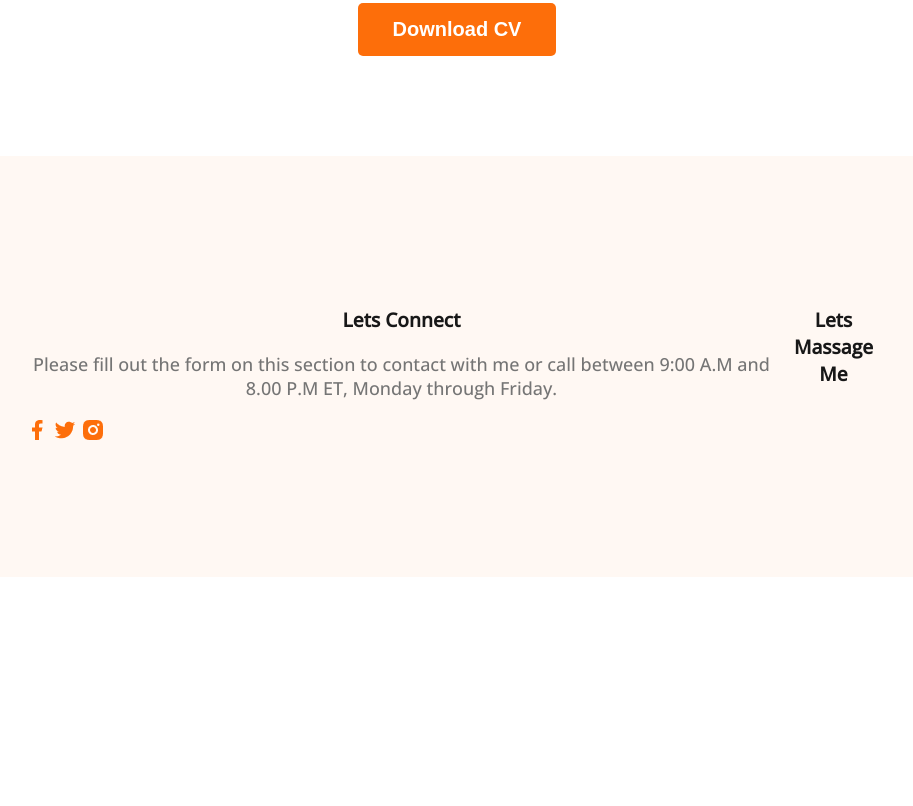
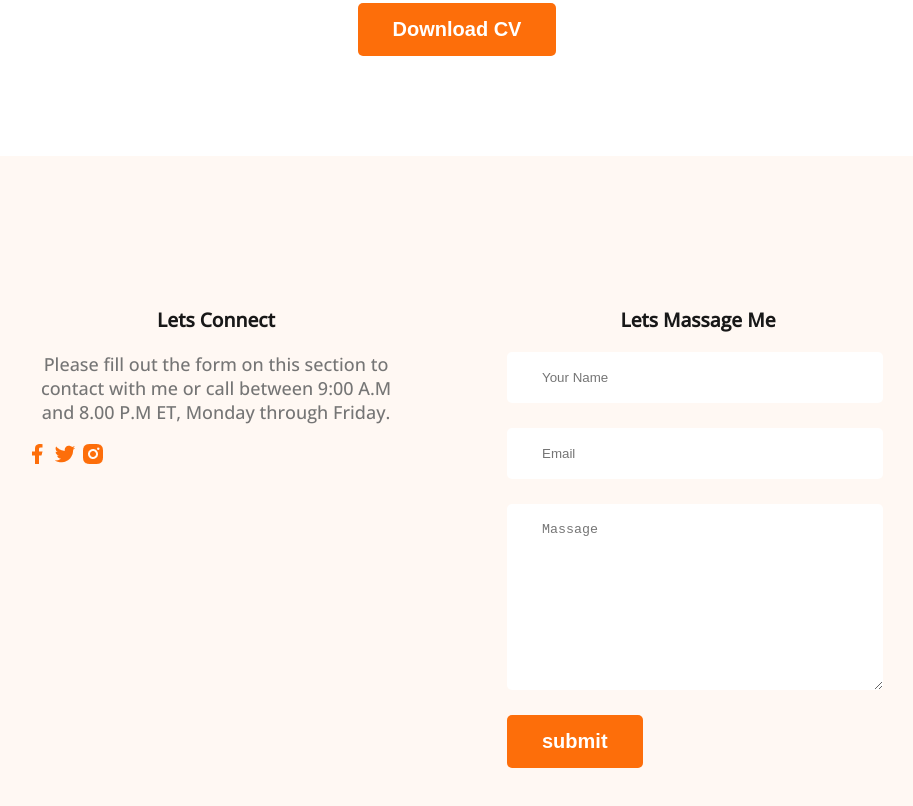
Before and after one commit to LabonnoKhanBonna/developer-project, a plain HTML site: page index.html in a window 1280 px wide. Shown: the part 3014-3820 px from the top of the page, without its empty margins (183-1096 px from the left). Before the commit the page ends 3599 px from the top, so only its background shows below. Drawn offline with nearby package versions, Linux system fonts and the light colour scheme.

Commit message:
complete the resume

```diff
--- a/index.html
+++ b/index.html
@@ -163,6 +163,12 @@
         </div>
         <div class="footer-column">
             <h3 class="section-title">Lets Massage Me</h3>
+            <form class="contract" action="">
+                <input type="text" placeholder="Your Name">
+                <input type="email" placeholder="Email">
+                <textarea name="" id="" cols="30" rows="10" placeholder="Massage"></textarea>
+                <input class="btn-primary" type="submit" value="submit">
+            </form>
         </div>
 
     </footer>
--- a/styles/portfolio.css
+++ b/styles/portfolio.css
@@ -196,7 +196,24 @@ main section {
 /* footer style */
 footer{
     display: flex;
+    gap: 100px;
     background: #FFF8F3;
     margin-top: 100px;
     padding: 130px 200px;
 }
+.footer-column{
+    width: 50%;
+}
+.social-links{
+    margin-right: 50px;
+}
+.contract input[type="text"], .contract input[type="email"],textarea{
+display: block;
+margin-bottom: 25px;
+padding: 18px 35px;
+color: #757575;
+border-radius: 5px;
+background: #FFF;
+border: 0;
+width :80%;
+}
```
